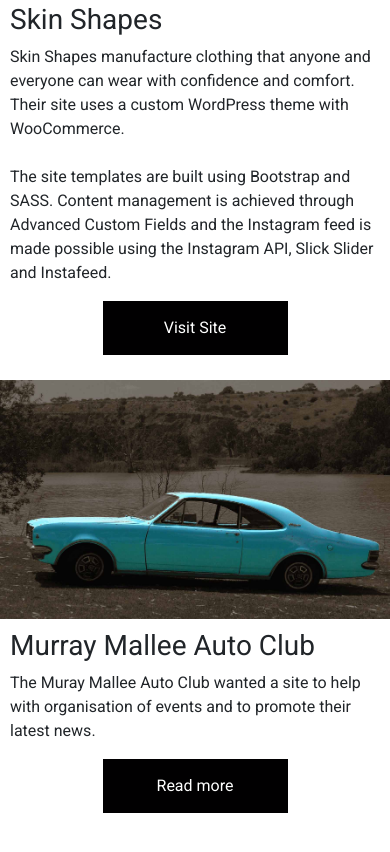
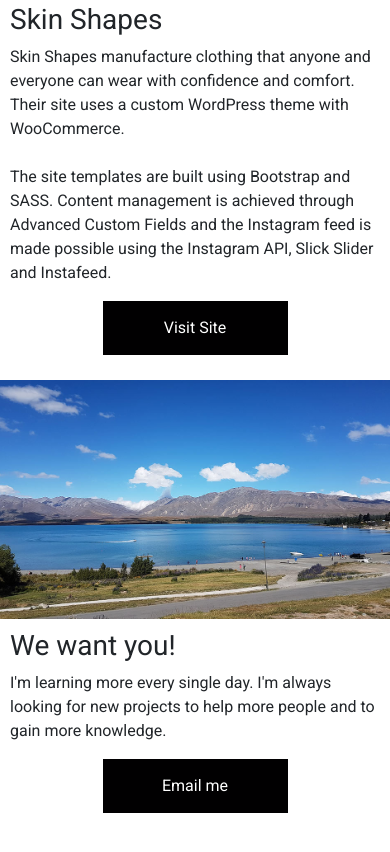
Before and after one commit to scottys88/scoder-site, a website: page app/index.html in a window 390 px wide. Shown: the part 3487-4339 px from the top of the page. Drawn offline with nearby package versions, Linux system fonts and the light colour scheme.

Commit message:
-Added new case study tile for 'We want you' -Changed breakpoints for where mobile case study copy is displayed

```diff
--- a/app/index.html
+++ b/app/index.html
@@ -93,14 +93,14 @@
 	    </div>
      </div>
      <div class="col-md-4 case-study">
-       <img class="case-study-image" src="img/mmac-compressed.jpg">
-		 <div class="case-study-copy"><a href="http://www.murraymalleeautoclub.com.au">
-         	<h3 class="case-study-heading">Murray Mallee Auto Club</h3>
-         	<p class="case-study-para">The Muray Mallee Auto Club wanted a site to help with organisation of events and to promote their latest news.</p></a></div>
+       <img class="case-study-image" src="img/we-want-you-image.jpg">
+		 <div class="case-study-copy"><a href="http://www.scoder.com.au">
+         	<h3 class="case-study-heading">We want you!</h3>
+         	<p class="case-study-para">I'm learning more every single day. I'm always looking for new projects to help more people and to gain more knowledge.</p></a></div>
        	 <div class="mobile-case-study-copy">
-         	<h3 class="case-study-heading">Murray Mallee Auto Club</h3>
-         	<p class="case-study-para">The Muray Mallee Auto Club wanted a site to help with organisation of events and to promote their latest news.</p>
-         	<div class="case-study-button">Read more</div>
+         	<h3 class="case-study-heading">We want you!</h3>
+         	<p class="case-study-para">I'm learning more every single day. I'm always looking for new projects to help more people and to gain more knowledge.</p>
+         	<a href="mailto:scott_schubert@hotmail.com.au"><div class="case-study-button">Email me</div></a>
 	    </div>
      </div>
    </div>
--- a/app/scss/_body.scss
+++ b/app/scss/_body.scss
@@ -97,7 +97,7 @@ body.clients {
         opacity: 0;
 		color: #fff;
 		visibility: hidden;
-		   @include media-breakpoint-up(md) {
+		   @include media-breakpoint-up(xl) {
 			  visibility: visible;
 		  }
 		  a {
@@ -112,7 +112,7 @@ body.clients {
 			  margin-bottom: 15px;
 
 		  }
-		  @include media-breakpoint-up(md) {
+		  @include media-breakpoint-up(xl) {
 			  visibility: hidden;
 		  }
 	  }
--- a/app/scss/_header.scss
+++ b/app/scss/_header.scss
@@ -143,6 +143,9 @@
 	}
 }
 
+//CSS Trsansitions for the menu icon: https://codepen.io/designcouch/pen/Atyop//
+//https://www.sarasoueidan.com/blog/navicon-transformicons/ //
+
 .toggle-bar {
   width: 44px;
   height: 4px;
```
Also changed, not shown: app/css/app.css, app/img/we-want-you-image.jpg (added), 1 other file.
